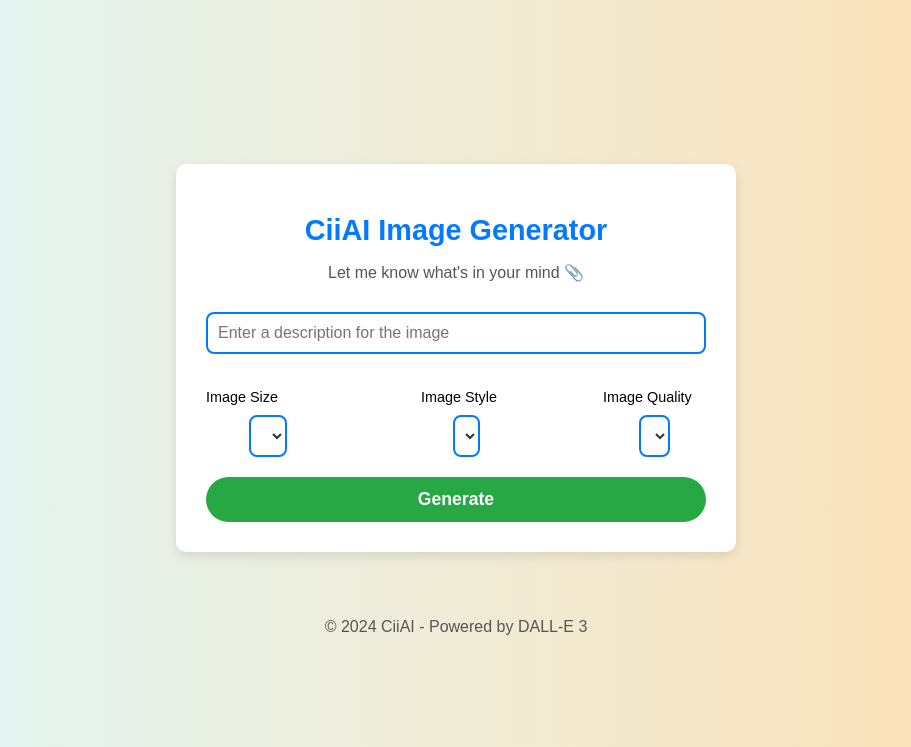
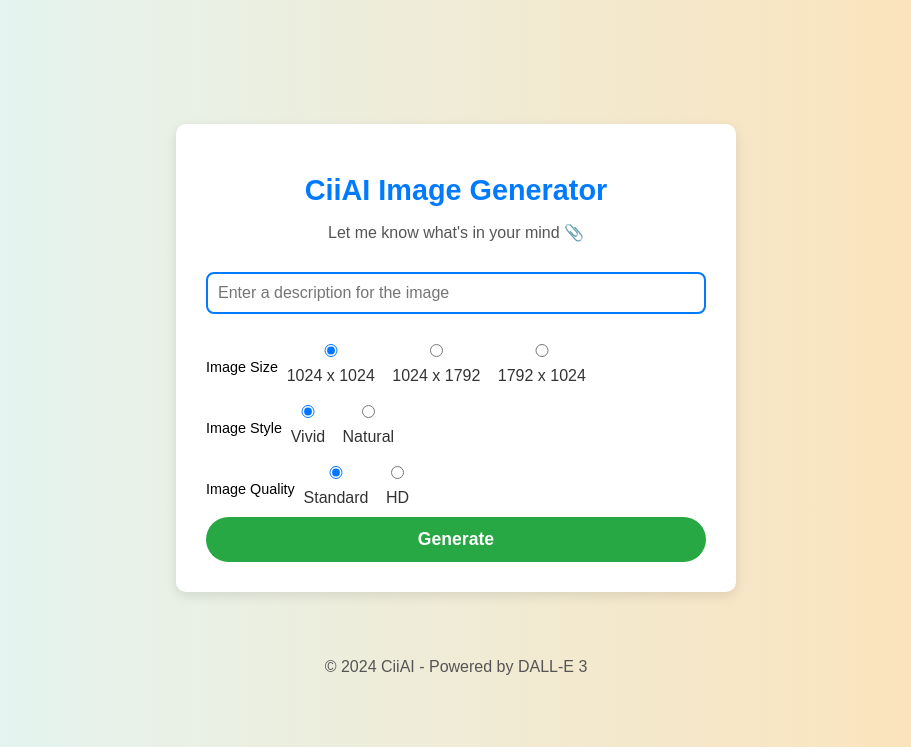
Before and after one commit to janiscirulis/JCU-WebApp-DALL-e, a Flask app: page / in a window 1280 px wide. Shown: the top 747 px of the page, without its empty margins (184-1095 px from the left). Run offline with Flask 3, Linux system fonts and the light colour scheme.

Commit message:
Update index.html

```diff
--- a/templates/index.html
+++ b/templates/index.html
@@ -43,7 +43,7 @@
             margin-top: 15px;
             text-align: left;
         }
-        input[type="text"], select {
+        input[type="text"], input[type="radio"] {
             width: 100%;
             padding: 10px;
             margin: 10px 0;
@@ -55,20 +55,20 @@
             color: #333;
             transition: border-color 0.3s, background-color 0.3s;
         }
-        input[type="text"]:focus, select:focus {
+        input[type="text"]:focus {
             border-color: #007bff;
             background-color: #fff;
             outline: none;
         }
         .options {
             display: flex;
-            justify-content: space-between;
+            flex-direction: column; /* Change to column for radio buttons */
             gap: 10px;
             margin: 10px 0;
         }
-        .options select {
-            width: 30%;
-            font-size: 0.9rem;
+        .options div {
+            display: flex;
+            align-items: center; /* Align radio button and label */
         }
         button {
             width: 100%;
@@ -114,8 +114,8 @@
             button {
                 font-size: 1rem;
             }
-            .options select {
-                font-size: 0.8rem;
+            .options div {
+                font-size: 0.8rem; /* Smaller font size for mobile */
             }
         }
     </style>
@@ -132,27 +132,35 @@
         <div class="options">
             <div>
                 <div class="option-header">Image Size</div>
-                <select name="size" id="size" required>
-                    <option value="1024x1024" {% if selected_size == '1024x1024' %}selected{% endif %}>1024 x 1024</option>
-                    <option value="1024x1792" {% if selected_size == '1024x1792' %}selected{% endif %}>1024 x 1792</option>
-                    <option value="1792x1024" {% if selected_size == '1792x1024' %}selected{% endif %}>1792 x 1024</option>
-                </select>
+                <label>
+                    <input type="radio" name="size" value="1024x1024" {% if selected_size == '1024x1024' %}checked{% endif %}> 1024 x 1024
+                </label>
+                <label>
+                    <input type="radio" name="size" value="1024x1792" {% if selected_size == '1024x1792' %}checked{% endif %}> 1024 x 1792
+                </label>
+                <label>
+                    <input type="radio" name="size" value="1792x1024" {% if selected_size == '1792x1024' %}checked{% endif %}> 1792 x 1024
+                </label>
             </div>
 
             <div>
                 <div class="option-header">Image Style</div>
-                <select name="style" id="style" required>
-                    <option value="vivid" {% if selected_style == 'vivid' %}selected{% endif %}>Vivid</option>
-                    <option value="natural" {% if selected_style == 'natural' %}selected{% endif %}>Natural</option>
-                </select>
+                <label>
+                    <input type="radio" name="style" value="vivid" {% if selected_style == 'vivid' %}checked{% endif %}> Vivid
+                </label>
+                <label>
+                    <input type="radio" name="style" value="natural" {% if selected_style == 'natural' %}checked{% endif %}> Natural
+                </label>
             </div>
 
             <div>
                 <div class="option-header">Image Quality</div>
-                <select name="quality" id="quality" required>
-                    <option value="standard" {% if selected_quality == 'standard' %}selected{% endif %}>Standard</option>
-                    <option value="hd" {% if selected_quality == 'hd' %}selected{% endif %}>HD</option>
-                </select>
+                <label>
+                    <input type="radio" name="quality" value="standard" {% if selected_quality == 'standard' %}checked{% endif %}> Standard
+                </label>
+                <label>
+                    <input type="radio" name="quality" value="hd" {% if selected_quality == 'hd' %}checked{% endif %}> HD
+                </label>
             </div>
         </div>
 
```
